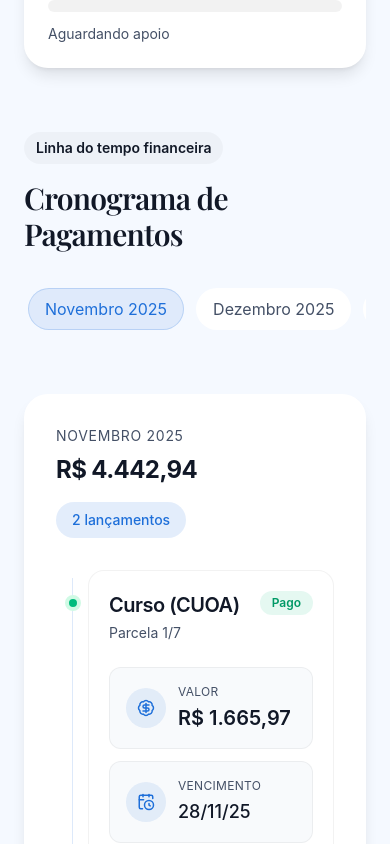
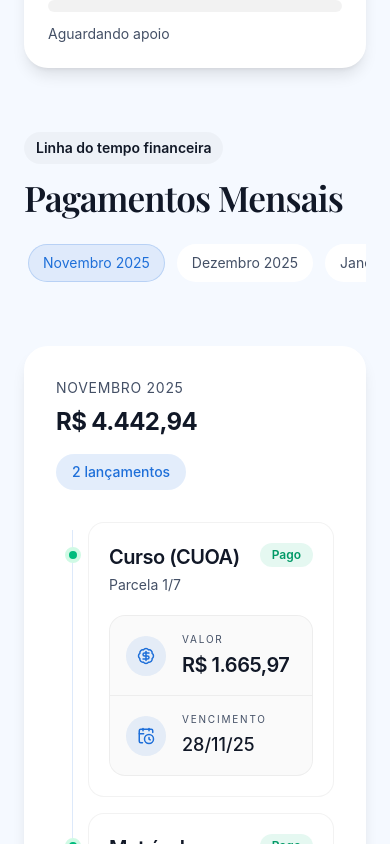
Before and after one commit to Samueldnz/portfolio, a React (Vite) app in the folder version3/: page / in a window 390 px wide. Shown: the part 4660-5504 px from the top of the page. Built offline with nearby package versions, Linux system fonts and the light colour scheme.

Commit message:
feat(expenses): redesign mobile payment timeline, improve expense card UX, optimize typography, and refine month tabs

```diff
--- a/version3/src/components/ExpenseItem.tsx
+++ b/version3/src/components/ExpenseItem.tsx
@@ -136,33 +136,41 @@ export function ExpenseItem({
 
       {/* Mobile Layout */}
 
+      {/* Mobile Layout */}
+
       <div
         className="
-          mt-6
+          mt-5
 
-          grid
-          gap-3
+          flex
+          md:hidden
 
-          md:hidden
+          flex-col
+
+          rounded-2xl
+
+          border
+          border-black/5
+          dark:border-white/8
+
+          bg-black/[0.02]
+          dark:bg-white/[0.03]
+
+          overflow-hidden
         "
       >
         {/* Value */}
 
         <div
           className="
-            rounded-xl
+            flex
+            items-center
+            gap-4
 
-            bg-slate-50
-            dark:bg-white/[0.04]
-
-            border
-            border-black/5
-            dark:border-white/5
-
-            p-4
+            px-4
+            py-4
           "
         >
-          <div className="flex items-center gap-3">
           <div
             className="
               flex
@@ -175,6 +183,8 @@ export function ExpenseItem({
               rounded-full
 
               bg-[var(--color-accent-blue)]/10
+
+              shrink-0
             "
           >
             <BadgeDollarSign
@@ -183,12 +193,13 @@ export function ExpenseItem({
             />
           </div>
 
-            <div>
+          <div className="min-w-0">
             <p
               className="
-                  text-xs
+                text-[10px]
                 uppercase
-                  tracking-wide
+                tracking-[0.18em]
+
                 text-[var(--color-muted)]
               "
             >
@@ -198,33 +209,38 @@ export function ExpenseItem({
             <p
               className="
                 mt-1
+
                 text-xl
                 font-semibold
+                tracking-tight
               "
             >
               {formatCurrency(value)}
             </p>
           </div>
         </div>
-        </div>
+
+        <div
+          className="
+            h-px
+
+            bg-black/5
+            dark:bg-white/8
+          "
+        />
 
         {/* Due Date */}
 
         <div
           className="
-            rounded-xl
+            flex
+            items-center
+            gap-4
 
-            bg-slate-50
-            dark:bg-white/[0.04]
-
-            border
-            border-black/5
-            dark:border-white/5
-
-            p-4
+            px-4
+            py-4
           "
         >
-          <div className="flex items-center gap-3">
           <div
             className="
               flex
@@ -237,6 +253,8 @@ export function ExpenseItem({
               rounded-full
 
               bg-[var(--color-accent-blue)]/10
+
+              shrink-0
             "
           >
             <CalendarClock
@@ -248,9 +266,10 @@ export function ExpenseItem({
           <div>
             <p
               className="
-                  text-xs
+                text-[10px]
                 uppercase
-                  tracking-wide
+                tracking-[0.18em]
+
                 text-[var(--color-muted)]
               "
             >
@@ -260,13 +279,13 @@ export function ExpenseItem({
             <p
               className="
                 mt-1
+
                 text-lg
                 font-medium
               "
             >
               {date}
             </p>
-            </div>
           </div>
         </div>
       </div>
--- a/version3/src/components/ExpenseMonthTab.tsx
+++ b/version3/src/components/ExpenseMonthTab.tsx
@@ -13,8 +13,14 @@ export function ExpenseMonthTab({
     <button
       onClick={onClick}
       className={`
-        px-4
+        px-3.5
+        md:px-4
+
         py-2
+        md:py-2.5
+
+        text-sm
+        md:text-base
 
         rounded-full
 
@@ -27,12 +33,14 @@ export function ExpenseMonthTab({
             ? `
                 bg-[var(--color-accent-blue)]/10
                 text-[var(--color-accent-blue)]
+
                 border
                 border-[var(--color-accent-blue)]/20
               `
             : `
                 bg-[var(--color-paper)]
                 text-[var(--color-muted)]
+
                 border
                 border-transparent
               `
--- a/version3/src/components/ExpenseTimeline.tsx
+++ b/version3/src/components/ExpenseTimeline.tsx
@@ -35,7 +35,7 @@ export function ExpenseTimeline() {
 
   return (
     <div className="mt-16">
-      <div className="mb-8">
+      <div className="mb-6 md:mb-8">
         <span className="pill">
           {t.expenses.timeline.subtitle}
         </span>
@@ -43,8 +43,11 @@ export function ExpenseTimeline() {
         <h3
           className="
             mt-4
-            text-3xl
+
+            text-[2.2rem]
             md:text-4xl
+
+            leading-[1.05]
 
             font-playfair
             font-[600]
--- a/version3/src/locales/en.ts
+++ b/version3/src/locales/en.ts
@@ -201,7 +201,7 @@ export const en = {
     },
 
     timeline: {
-      title: "Payment Schedule",
+      title: "Monthly Payments",
       subtitle: "Financial Timeline",
       launches: "entries",
 
--- a/version3/src/locales/pt.ts
+++ b/version3/src/locales/pt.ts
@@ -205,7 +205,7 @@ export const pt = {
     },
 
     timeline: {
-      title: "Cronograma de Pagamentos",
+      title: "Pagamentos Mensais",
       subtitle: "Linha do tempo financeira",
       launches: "lançamentos",
 
```
Lines whose indentation alone changed are shown as unchanged.
